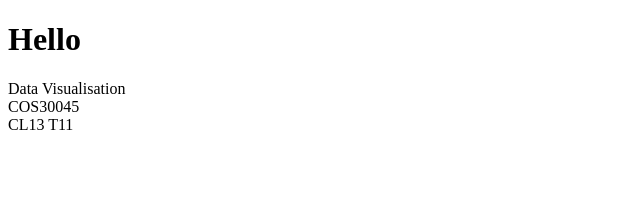
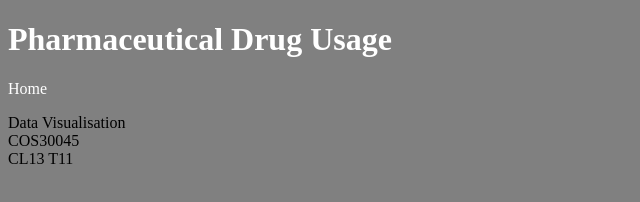
Before and after one commit to SnugCode/DataVis, a plain HTML site: page index.html in a window 1280 px wide. Shown: the whole page, without its empty margins (0-640 px from the left). Drawn offline with Linux system fonts and the light colour scheme; files that its build step writes are made by us from their sources.

Commit message:
Added CSS

```diff
--- /dev/null
+++ b/css/main.css
@@ -0,0 +1,14 @@
+body {
+
+    background-color: grey;
+}
+
+h1 {
+
+    color: white;
+}
+
+p {
+
+    color: white;
+}
--- a/index.html
+++ b/index.html
@@ -1,12 +1,35 @@
 <!DOCTYPE html>
+
 <head>
 
+    <meta charset="UTF-8">
+
     <title>Test Page</title>
+    <link rel = "stylesheet" href = "main.css">
 
 </head>
+
 <body>
 
-    <h1>Hello</h1>
+    <div>
+
+        <!--  Division for title and top section of the page -->
+
+        <h1>Pharmaceutical Drug Usage</h1>
+
+    </div>
+
+    <div>
+
+        <!-- Header section with links -->
+
+        <p> Home </p>
+
+    </div>
+
+    <div>
+
+        <!-- Division for Footer -->
 
         <footer>
 
@@ -22,6 +45,8 @@
 
         </footer>
 
+    </div>
+
 </body>
 
 </html>
```
Lines whose indentation alone changed are shown as unchanged.
